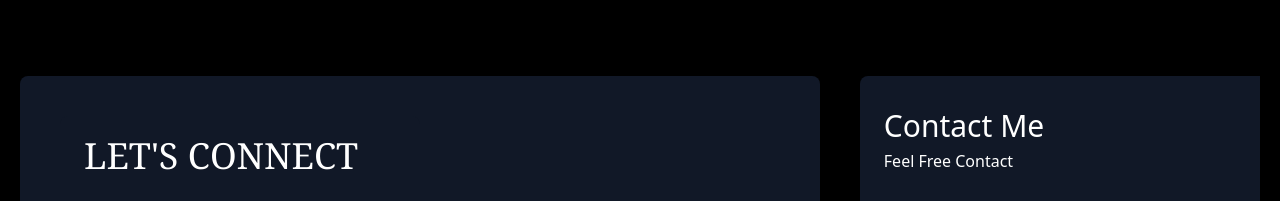
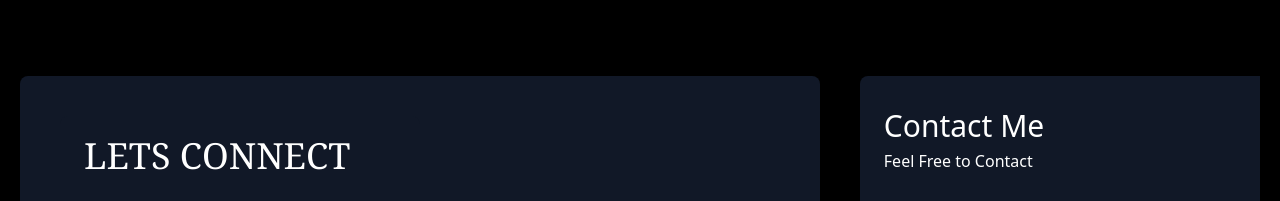
Before and after one commit to ZARMAIN-AHMED/portfolio06, a Next.js app: page / in a window 1280 px wide. Shown: the part 3300-3501 px from the top of the page. Built offline with nearby package versions, Linux system fonts and the light colour scheme.

Commit message:
page.tsx

```diff
--- a/src/app/component/contact/page.tsx
+++ b/src/app/component/contact/page.tsx
@@ -12,7 +12,7 @@ function Contact() {
 
 
         <div className="lg:w-1/2 px-6 mt-4 lg:mt-0 bg-gray-900 rounded-lg p-5">
-        <h1 className='text-4xl font-serif'>LET'S CONNECT</h1><br/>
+        <h1 className='text-4xl font-serif'>LETS CONNECT</h1><br/>
         <p>Send me a message by submitting the from.</p><br/>
           <h2 className="font-sans  font-bold text-white tracking-widest text-xl">
             EMAIL
@@ -32,7 +32,7 @@ function Contact() {
         Contact Me
       </h2>
       <p className="leading-relaxed mb-5 text-white">
-    Feel Free Contact
+    Feel Free to Contact
       </p>
       <div className="relative mb-4">
         <label htmlFor="name" className="leading-7 text-sm text-white">
```
